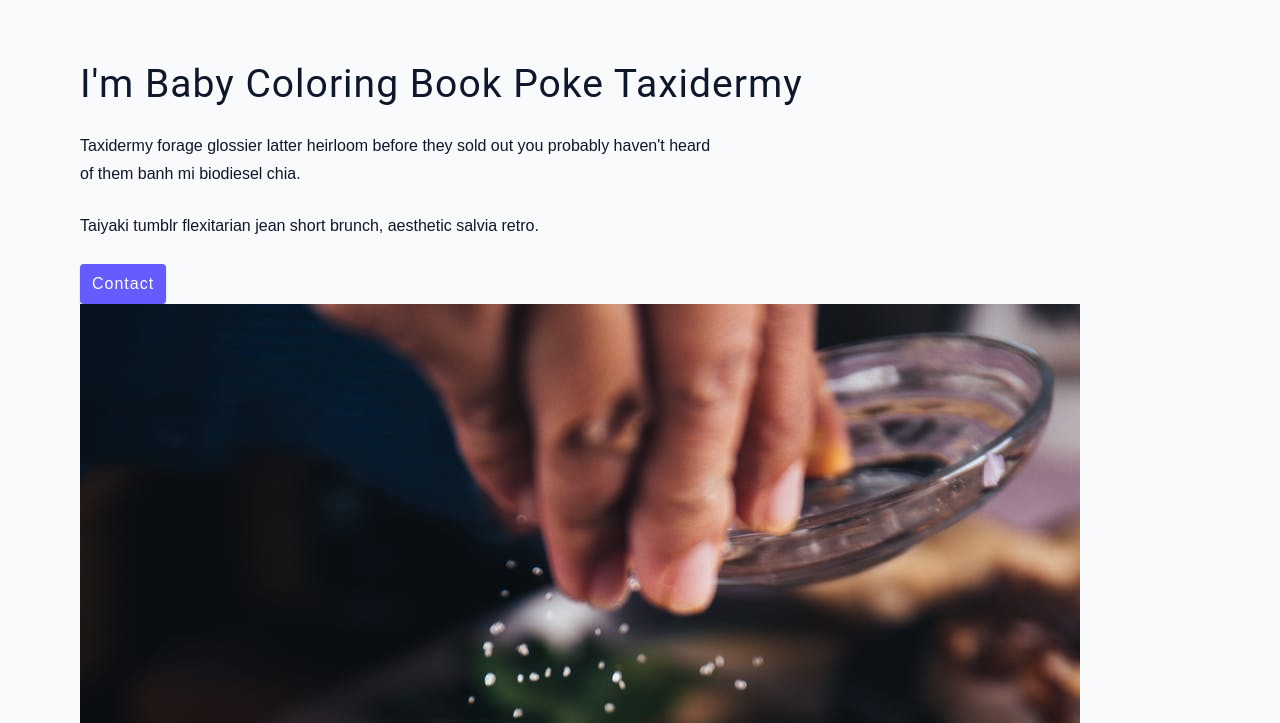
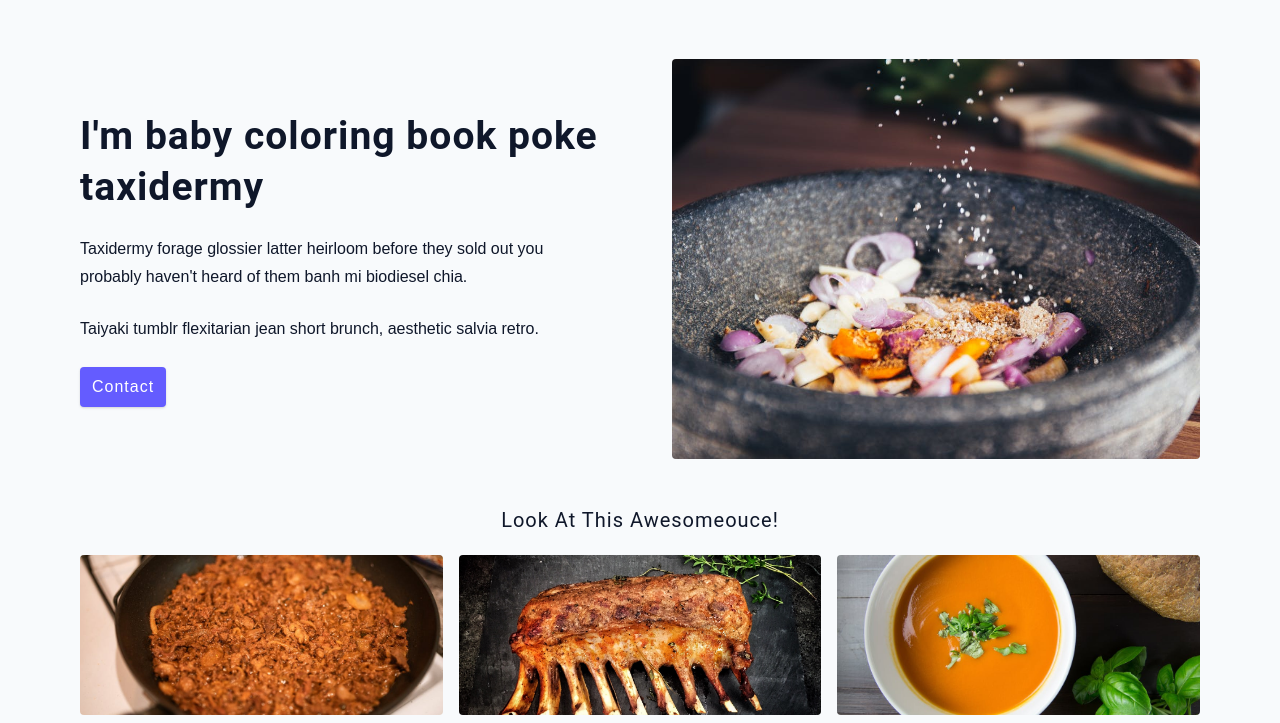
Before and after one commit to gen1v1/tutorial, a plain HTML site: page starter/about.html in a window 1280 px wide. Shown: the part 69-792 px from the top of the page. Drawn offline with Linux system fonts and the light colour scheme.

Commit message:
done with about

```diff
--- a/starter/about.html
+++ b/starter/about.html
@@ -58,7 +58,7 @@
           </p>
           <a href="contact.html" class="btn">contact</a>
         </article>
-        <img src="./assets/about.jpeg" alt="pouring salt">
+        <img src="./assets/about.jpeg" alt="pouring salt" class="img about-img"/>
       </section>
       <section class="featured-recipes">
         <h5 class="featured-title">Look At this Awesomeouce!</h5>
--- a/starter/css/main.css
+++ b/starter/css/main.css
@@ -531,10 +531,34 @@ About
 ===============
 */
 
+.about-page h2 {
+  text-transform: none;
+  font-weight: bold;
+}
+.about-page {
+  display: grid;
+  gap: 2rem 4rem;
+  padding-bottom: 3rem;
+}
+.about-img {
+  border-radius: var(--borderRadius);
+  height: 300px;
+}
+
+@media screen and (min-width: 992px) {
+  .about-page {
+    grid-template-columns: 1fr 1fr;
+    grid-template-rows: 400px;
+    align-items: center;
+  }
+  .about-img {
+    height: 100%;
+  }
+}
+
 .featured-title {
   text-align: center;
 }
-
 
 
 /*
```
